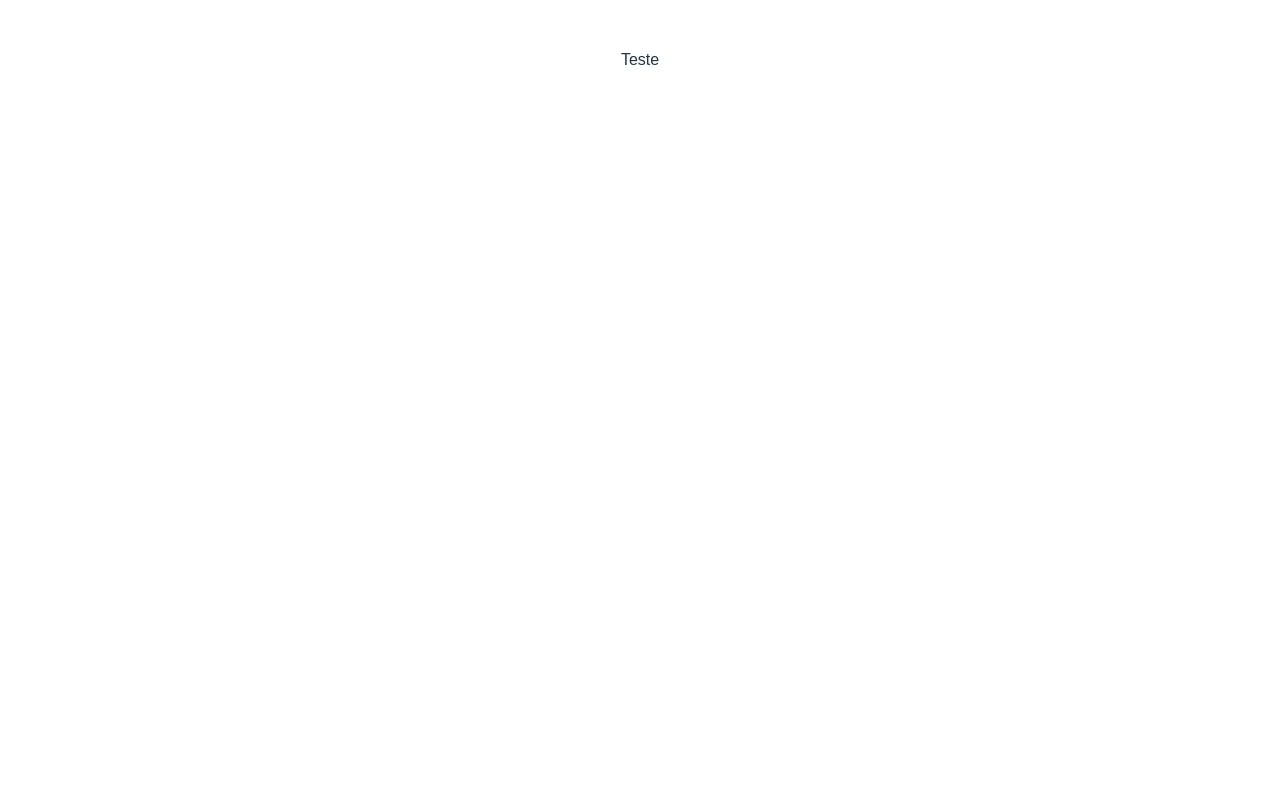
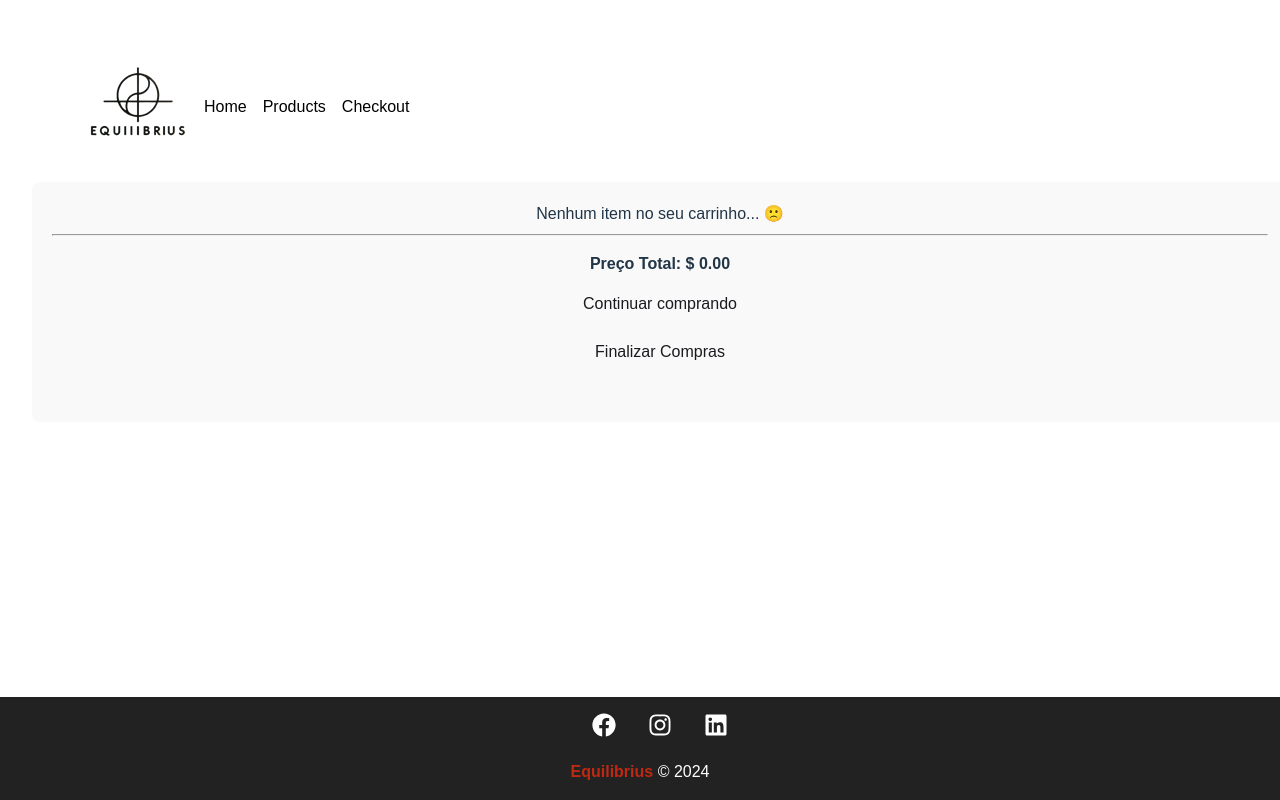
Before and after one commit to LaizCunha/react-EquilibriusStore, a React (Vite) app: page /checkout in a window 1280 px wide. Built offline with nearby package versions, Linux system fonts and the light colour scheme.

Commit message:
Criando a page Checkout.

```diff
--- a/src/pages/Checkout.jsx
+++ b/src/pages/Checkout.jsx
@@ -1,7 +1,38 @@
+import { useEffect, useState } from 'react';
+import Cart from '../components/Cart';
+import Header from '../components/Header';
+import Footer from '../components/Footer';
+import '../components/CartCheckout.css';
+
 function Checkout() {
+
+  const [itensCarrinho, setItensCarrinho] = useState([]);
+  const isCheckout = true;
+
+  useEffect(() => {
+    const storedCart = JSON.parse(localStorage.getItem('itensCarrinho'));
+    if(storedCart) {
+      setItensCarrinho(storedCart);
+    }
+  }, []);
+
+  useEffect(() => {
+    localStorage.setItem('itensCarrinho', JSON.stringify(itensCarrinho));
+  }, [itensCarrinho]);
+
+  useEffect(() => {
+    if (itensCarrinho.length > 0) {
+      localStorage.setItem('itensCarrinho', JSON.stringify(itensCarrinho));
+    } else {
+      localStorage.removeItem('itensCarrinho');
+    }
+  }, [itensCarrinho]);
+
     return (
         <>
-          <p>Teste</p>
+          <Header></Header>
+          <Cart itensCarrinho={itensCarrinho} setItensCarrinho={setItensCarrinho} isCheckout={isCheckout}></Cart>
+          <Footer></Footer>
         </>
     )
 }
```
